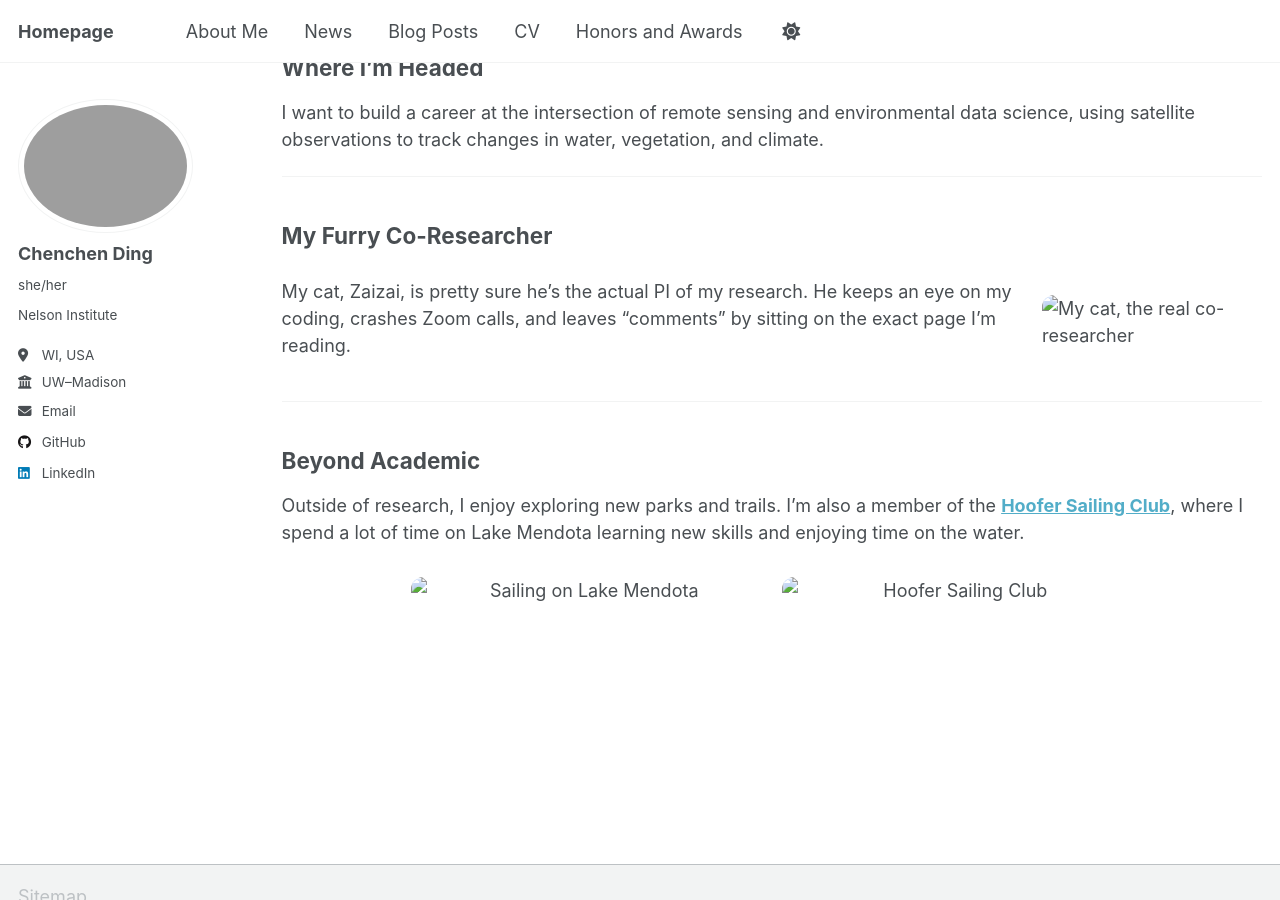
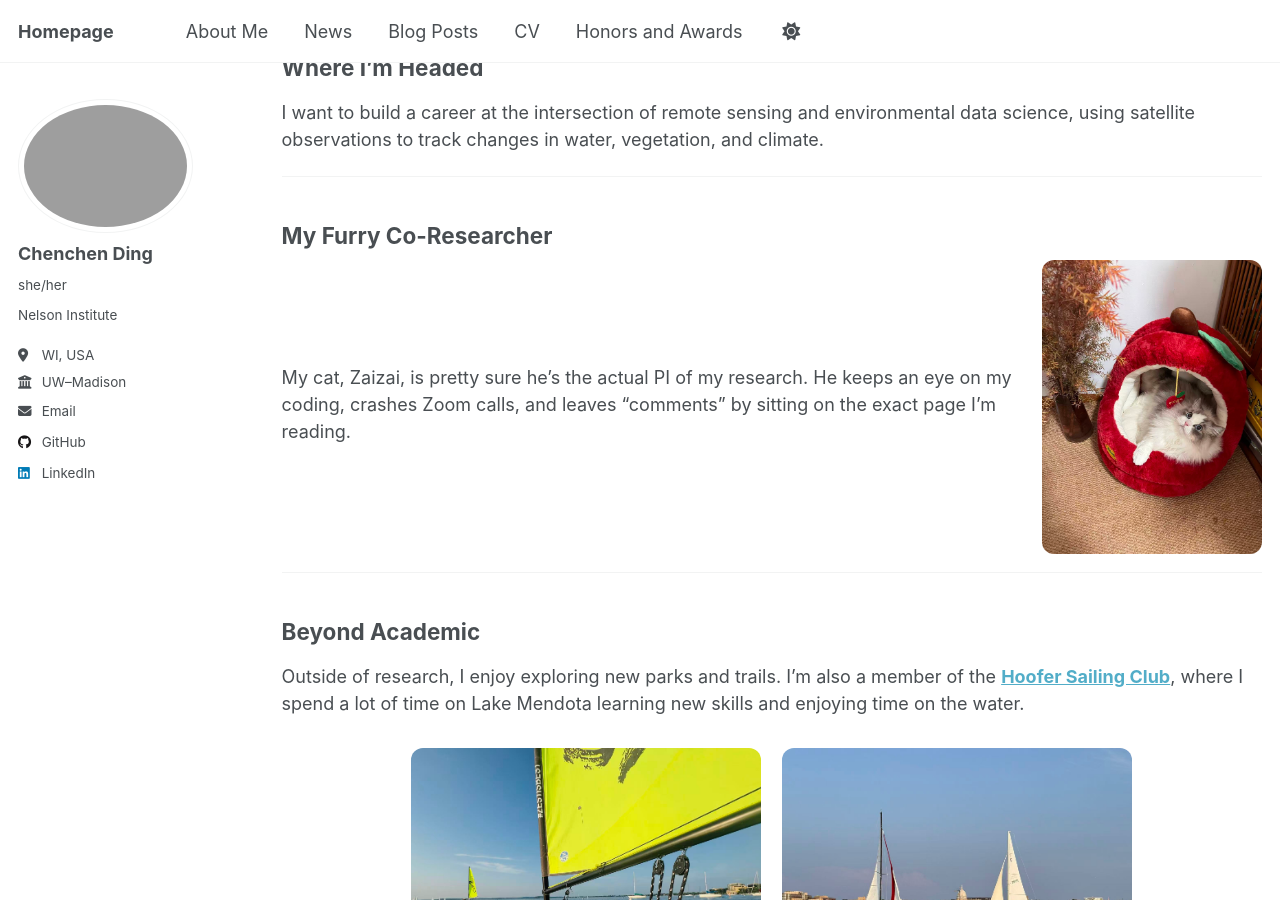
Before and after one commit to DCC0329/ChenchenDing.github.io, a Jekyll site: the page built from _pages/about1.html, in a window 1280 px wide and 900 px high, scrolled down 741 px. Built offline with Jekyll 4.4.1, drawn with Linux system fonts in a browser that asks for light colours; a script that is not in the unit is left out.

Commit message:
Update image paths to use absolute URLs

```diff
--- a/_pages/about1.html
+++ b/_pages/about1.html
@@ -14,7 +14,7 @@ University of Wisconsin–Madison (Expected graduation: August 2026).
 </p>
 
 <p align="center">
-  <img src="images/themes/eoiec.jpg"
+  <img src="/images/themes/eoiec.jpg"
        alt="Cohort at the Nelson Institute"
        style="max-width: 100%; width: 450px; border-radius: 12px; margin: 16px 0;">
 </p>
@@ -59,7 +59,7 @@ I want to build a career at the intersection of remote sensing and environmental
   </p>
 
   <!-- 右侧图片 -->
-  <img src="images/cat.jpg"
+  <img src="/images/cat.jpg"
        alt="My cat, the real co-researcher"
        style="width: 220px; border-radius: 12px; flex-shrink: 0;">
 </div>
@@ -75,11 +75,11 @@ where I spend a lot of time on Lake Mendota learning new skills and enjoying tim
 </p>
 
 <div style="text-align: center;">
-  <img src="images/sail1.jpg"
+  <img src="/images/sail1.jpg"
        alt="Sailing on Lake Mendota"
        style="width: 45%; max-width: 350px; border-radius: 12px; margin: 8px; display: inline-block;">
 
-  <img src="images/sail2.jpg"
+  <img src="/images/sail2.jpg"
        alt="Hoofer Sailing Club"
        style="width: 45%; max-width: 350px; border-radius: 12px; margin: 8px; display: inline-block;">
 </div>
```
